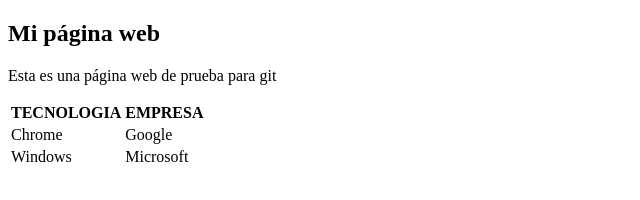
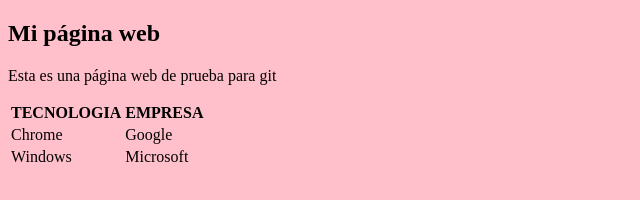
Before and after one commit to Simoes-Miguel/pruebaGit, a plain HTML site: page index.html in a window 1280 px wide. Shown: the whole page, without its empty margins (0-640 px from the left). Drawn offline with Linux system fonts and the light colour scheme.

Commit message:
probando un cambio de estilo

```diff
--- a/index.html
+++ b/index.html
@@ -4,6 +4,11 @@
     <meta charset="UTF-8">
     <meta name="viewport" content="width=device-width, initial-scale=1.0">
     <title>Una página web cualquiera</title>
+    <style>
+        body{
+            background-color: rgb(255, 192, 203);
+        }
+    </style>
 </head>
 <body>
     <h2>Mi página web</h2>
```
